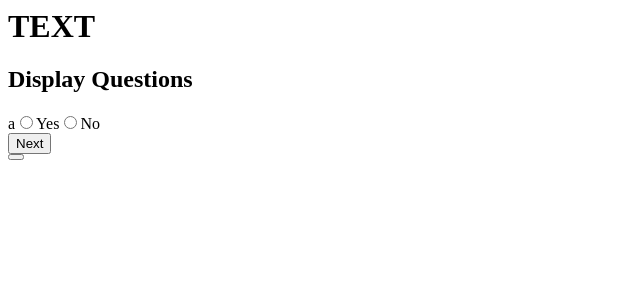
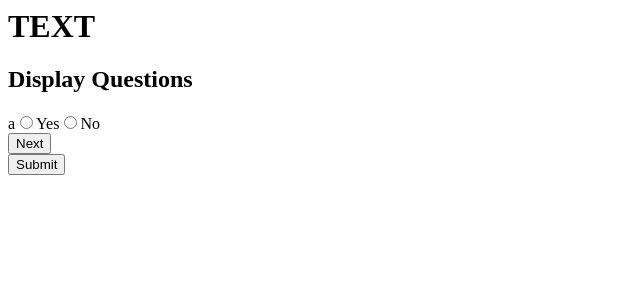
Before and after one commit to camerakendall/dependency_app, a React app: page / in a window 1280 px wide. Shown: the top 300 px of the page, without its empty margins (0-640 px from the left). Built offline with nearby package versions, Linux system fonts and the light colour scheme.

Commit message:
Added notes for Kajol

```diff
--- a/client/containers/MainContainer.jsx
+++ b/client/containers/MainContainer.jsx
@@ -24,7 +24,10 @@ const MainContainer = (props) => (
             <QuestionsDisplay />
             <button id='button' onClick={() => { props.nextButton() }}>Next</button>
         </div>
-        <button></button>
+        {/* could create a new component here at Submit that would handle the fetch call in vanilla react
+        would need to fetch from the '/result' endpoint and pass in our answers array either as params or request body
+            whew! */}
+        <button>Submit</button>
     </div>
 );
 //need the submit button at the bottom of container - render conditionally
--- a/client/reducers/allReducers.js
+++ b/client/reducers/allReducers.js
@@ -4,6 +4,7 @@
 import * as types from '../constants/actionTypes';
 
 const initialState = {
+    // to be used in redux to determine if the fetch is actually going out
     isFetching: false,
     codeToDisplay: null,
     index: 0,
@@ -21,7 +22,7 @@ const allReducers = (state = initialState, action) => {
                 ...state,
                 index: state.index + 1
             }
-        case types.REQUEST_DATA: //return something
+        case types.REQUEST_DATA:
             return Object.assign({}, state, {
                 isFetching: true,
             })
```
